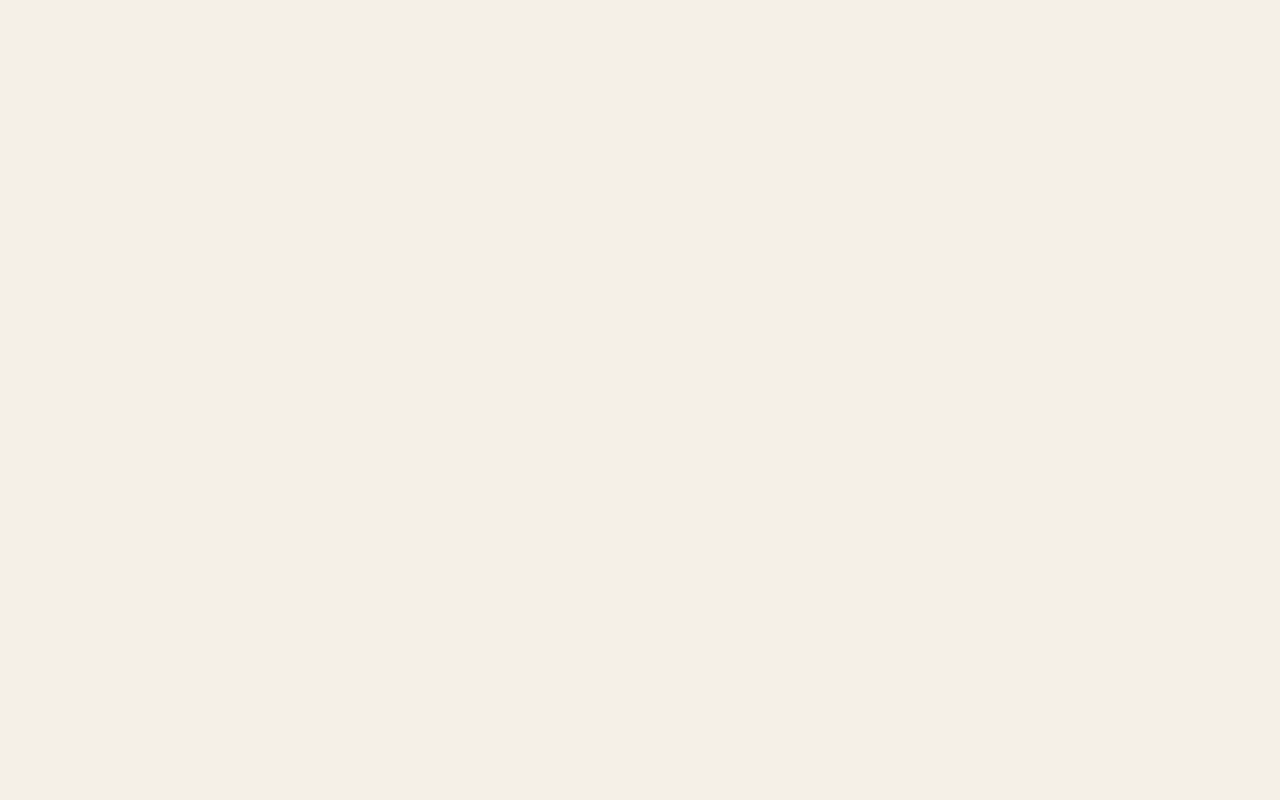
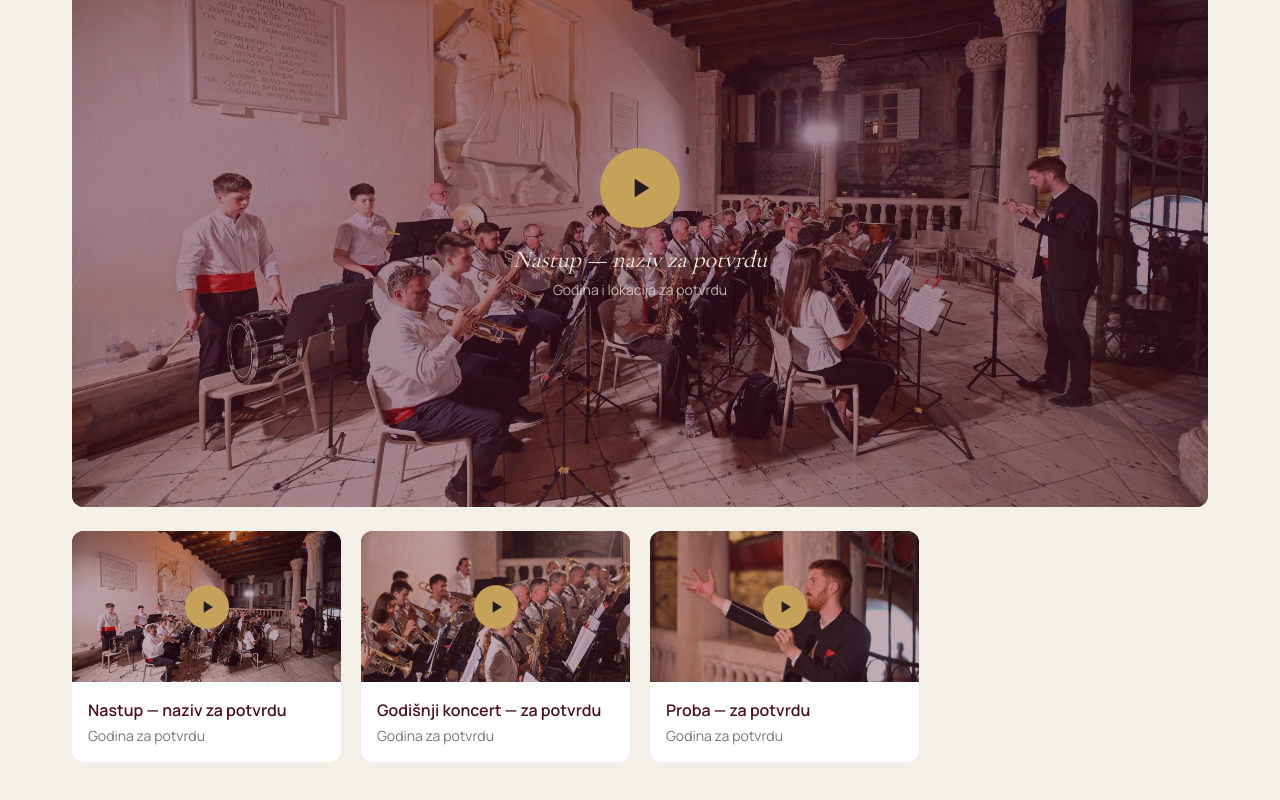
Before and after one commit to KonnyDaugh/hgd-stjepan-radic-website, a Next.js app: page / in a window 1280 px wide. Shown: the part 8891-9691 px from the top of the page. Before the commit the page ends 8413 px from the top, so only its background shows below. Built offline with nearby package versions, Linux system fonts and the light colour scheme.

Commit message:
feat: add responsive video section layout

```diff
--- a/src/app/page.tsx
+++ b/src/app/page.tsx
@@ -9,6 +9,7 @@ import { ArchiveTimeline } from "@/components/sections/archive-timeline";
 import { LivingArchiveCta } from "@/components/sections/living-archive-cta";
 import { JoinOrchestra } from "@/components/sections/join-orchestra";
 import { SupportOrchestra } from "@/components/sections/support-orchestra";
+import { VideoSection } from "@/components/sections/video-section";
 
 export default function Home() {
   return (
@@ -24,6 +25,7 @@ export default function Home() {
         <LivingArchiveCta />
         <JoinOrchestra />
         <SupportOrchestra />
+        <VideoSection />
       </main>
     </>
   );
--- /dev/null
+++ b/src/components/sections/video-section.tsx
@@ -0,0 +1,127 @@
+import Image from "next/image";
+
+import { Container } from "@/components/ui/container";
+import { videos } from "@/data/videos";
+
+export function VideoSection() {
+  const featuredVideo = videos.find((video) => video.featured);
+
+  return (
+    <section
+      id="posljednji-nastup"
+      aria-labelledby="videos-title"
+      className="scroll-mt-24 bg-cream text-charcoal"
+    >
+      <Container className="py-20 md:py-28">
+        <p className="mb-5 text-xs font-semibold uppercase tracking-widest text-gold">
+          Poslušajte nas
+        </p>
+
+        <h2
+          id="videos-title"
+          className="max-w-2xl font-serif text-4xl leading-tight italic text-burgundy md:text-5xl lg:text-6xl"
+        >
+          Glazba se najbolje
+          <br className="hidden sm:block" /> predstavlja sama.
+        </h2>
+
+        {featuredVideo && (
+            <button
+                type="button"
+                disabled
+                className="relative mt-12 block w-full overflow-hidden rounded-xl bg-white text-left disabled:cursor-not-allowed"
+            >
+                <span className="relative flex aspect-video items-center justify-center bg-burgundy">
+                <Image
+                    src={featuredVideo.poster}
+                    alt=""
+                    fill
+                    sizes="(min-width: 1280px) 1200px, 100vw"
+                    className="object-cover"
+                />
+
+                <span
+                    aria-hidden="true"
+                    className="absolute inset-0 bg-burgundy/50"
+                />
+
+                <span className="relative z-10 flex h-12 w-12 items-center justify-center rounded-full bg-gold text-charcoal sm:h-20 sm:w-20">
+                    <svg
+                    viewBox="0 0 24 24"
+                    fill="currentColor"
+                    aria-hidden="true"
+                    className="h-6 w-6 sm:h-8 sm:w-8"
+                    >
+                    <path d="M8 5v14l11-7z" />
+                    </svg>
+                </span>
+                </span>
+
+                <span className="relative z-10 block p-4 sm:absolute sm:inset-x-4 sm:top-1/2 sm:mt-14 sm:p-0 sm:text-center">
+                <span className="block font-serif text-lg italic text-burgundy sm:text-2xl sm:text-cream">
+                    {featuredVideo.title}
+                </span>
+
+                <span className="mt-1 block text-xs text-charcoal/60 sm:text-sm sm:text-cream/70">
+                    {featuredVideo.year !== null
+                    ? `${featuredVideo.year} · Lokacija za potvrdu`
+                    : "Godina i lokacija za potvrdu"}
+                </span>
+                </span>
+            </button>
+        )}
+
+        <ul className="mt-6 grid gap-5 sm:grid-cols-2 lg:grid-cols-4">
+          {videos.map((video) => (
+            <li
+              key={video.id}
+              className="overflow-hidden rounded-xl bg-white"
+            >
+              <button
+                type="button"
+                disabled
+                className="block h-full w-full text-left disabled:cursor-not-allowed"
+              >
+                <span className="relative flex aspect-video items-center justify-center bg-burgundy">
+                  <Image
+                    src={video.poster}
+                    alt=""
+                    fill
+                    sizes="(min-width: 1024px) 25vw, (min-width: 640px) 50vw, 100vw"
+                    className="object-cover"
+                  />
+
+                  <span
+                    aria-hidden="true"
+                    className="absolute inset-0 bg-burgundy/35"
+                  />
+
+                  <span className="relative z-10 flex h-11 w-11 items-center justify-center rounded-full bg-gold text-charcoal">
+                    <svg
+                      viewBox="0 0 24 24"
+                      fill="currentColor"
+                      aria-hidden="true"
+                      className="h-5 w-5"
+                    >
+                      <path d="M8 5v14l11-7z" />
+                    </svg>
+                  </span>
+                </span>
+
+                <span className="block p-4">
+                  <span className="block font-semibold text-burgundy">
+                    {video.title}
+                  </span>
+
+                  <span className="mt-1 block text-sm text-charcoal/60">
+                    {video.year ?? "Godina za potvrdu"}
+                  </span>
+                </span>
+              </button>
+            </li>
+          ))}
+        </ul>
+      </Container>
+    </section>
+  );
+}
--- /dev/null
+++ b/src/data/videos.ts
@@ -0,0 +1,29 @@
+export type VideoPreview = {
+  id: string;
+  title: string;
+  year: number | null;
+  poster: string;
+  featured?: boolean;
+};
+
+export const videos: VideoPreview[] = [
+  {
+    id: "performance",
+    title: "Nastup — naziv za potvrdu",
+    year: null,
+    poster: "/images/orchestra-today-main.webp",
+    featured: true,
+  },
+  {
+    id: "annual-concert",
+    title: "Godišnji koncert — za potvrdu",
+    year: null,
+    poster: "/images/next-performance.webp",
+  },
+  {
+    id: "rehearsal",
+    title: "Proba — za potvrdu",
+    year: null,
+    poster: "/images/orchestra-today-detail-1.webp",
+  },
+];
```
